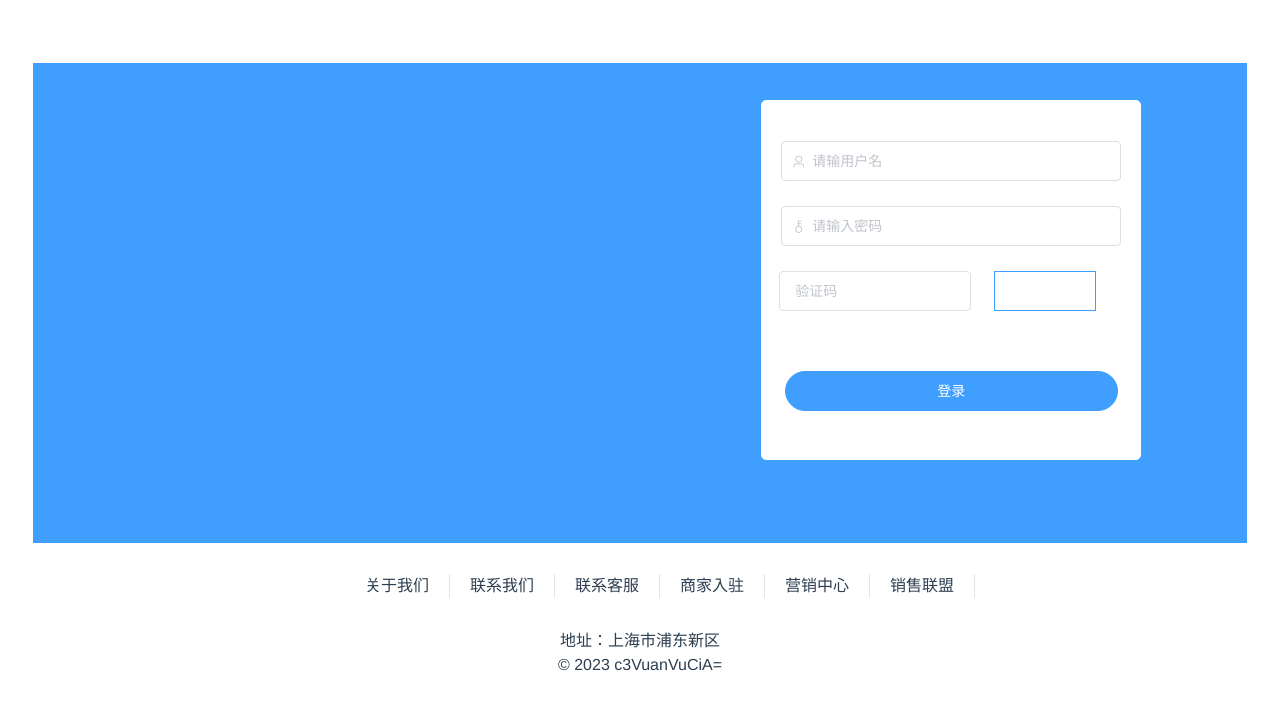
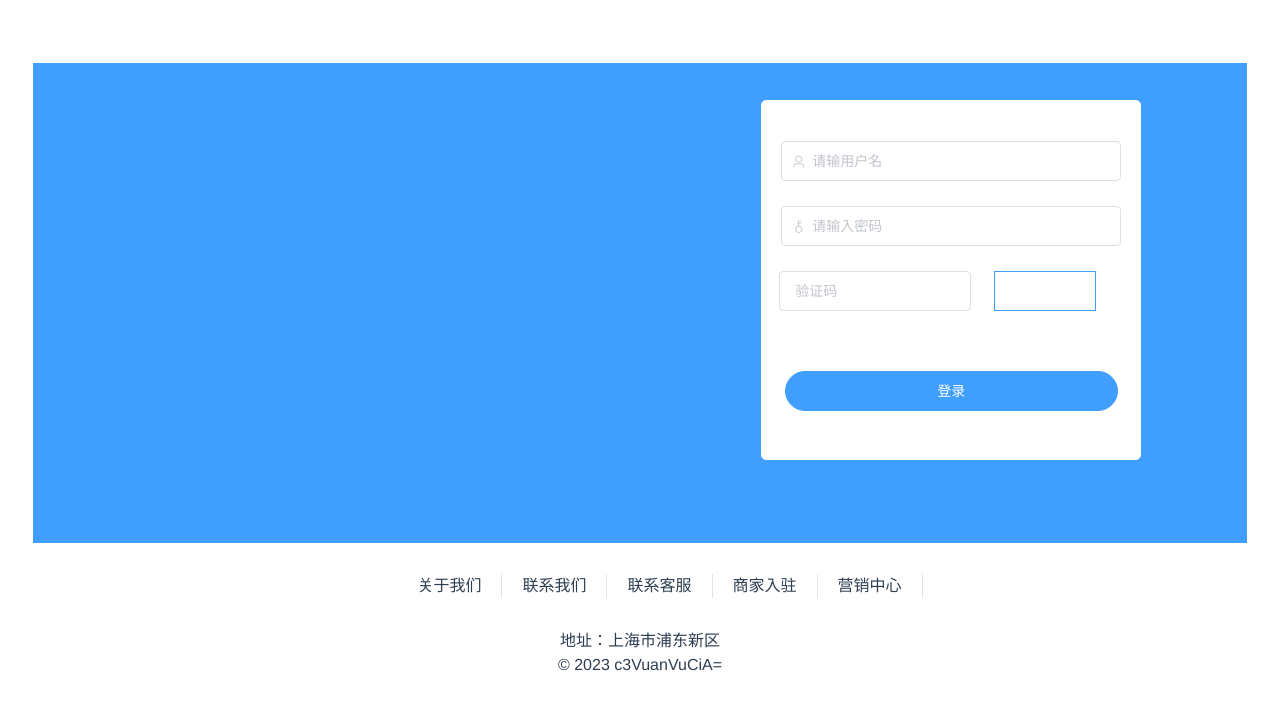
Before and after one commit to sunjun4115/sj-photo-album, a Vue app: page / in a window 1280 px wide. Shown: the top 710 px of the page. Built offline with nearby package versions, Linux system fonts and the light colour scheme.

Commit message:
修改登录网页

```diff
--- a/src/pages/Login/index.vue
+++ b/src/pages/Login/index.vue
@@ -43,7 +43,6 @@
           <li>联系客服</li>
           <li>商家入驻</li>
           <li>营销中心</li>
-          <li>销售联盟</li>
         </ul>
         <div class="address">地址：上海市浦东新区</div>
         <div class="beian">© 2023 c3VuanVuCiA=</div>
```
